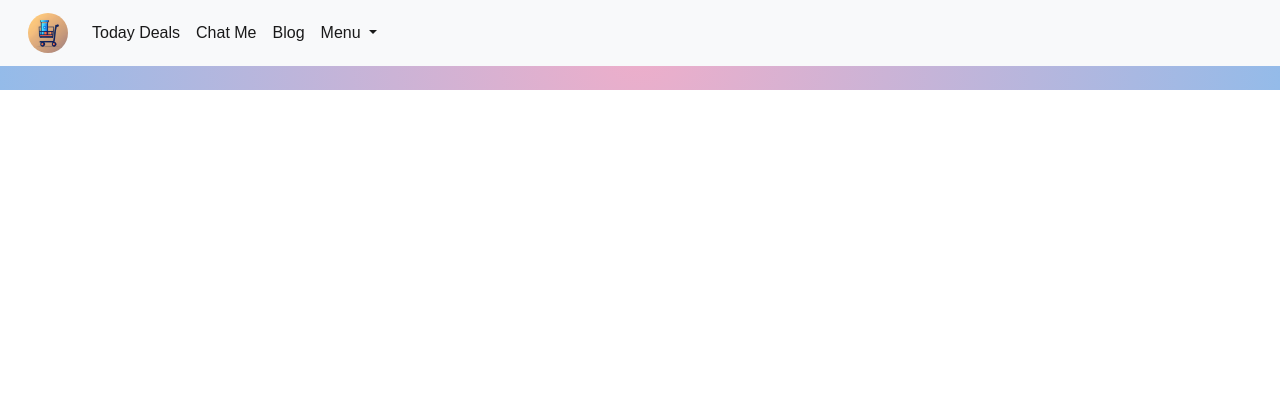
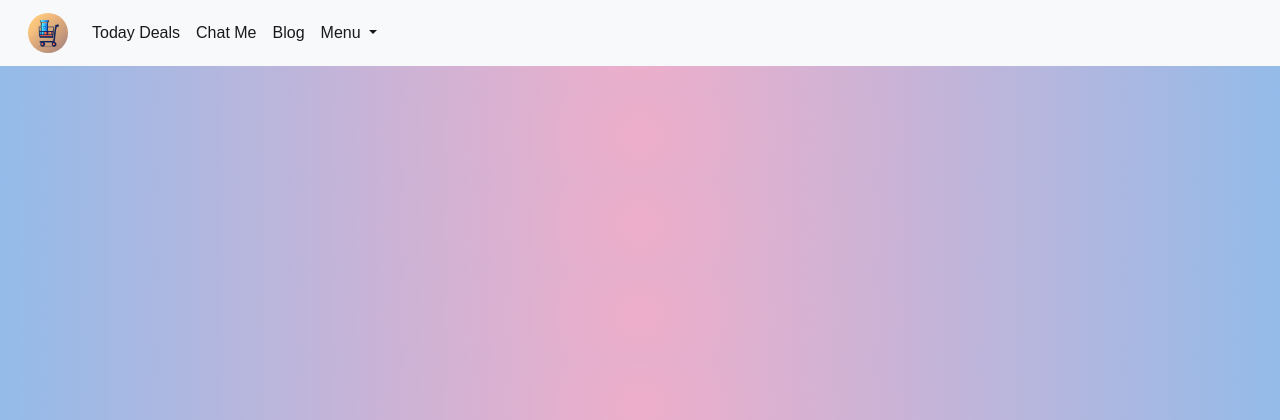
Before and after one commit to Antony-M1/shopscoop, a Django app: page /blog/ in a window 1280 px wide. Shown: the top 420 px of the page. Run offline with Django 4.2, Linux system fonts and the light colour scheme; data that the repository does not hold is empty.

Commit message:
background color

```diff
--- a/shop/static/shop/css/blog.css
+++ b/shop/static/shop/css/blog.css
@@ -1,3 +1,9 @@
+body{
+    background: rgb(238,174,202);
+    background: radial-gradient(circle, rgba(238,174,202,1) 0%, rgba(148,187,233,1) 100%);
+
+}
+
 #root{
     background: rgb(238,174,202);
     background: radial-gradient(circle, rgba(238,174,202,1) 0%, rgba(148,187,233,1) 100%);
```
